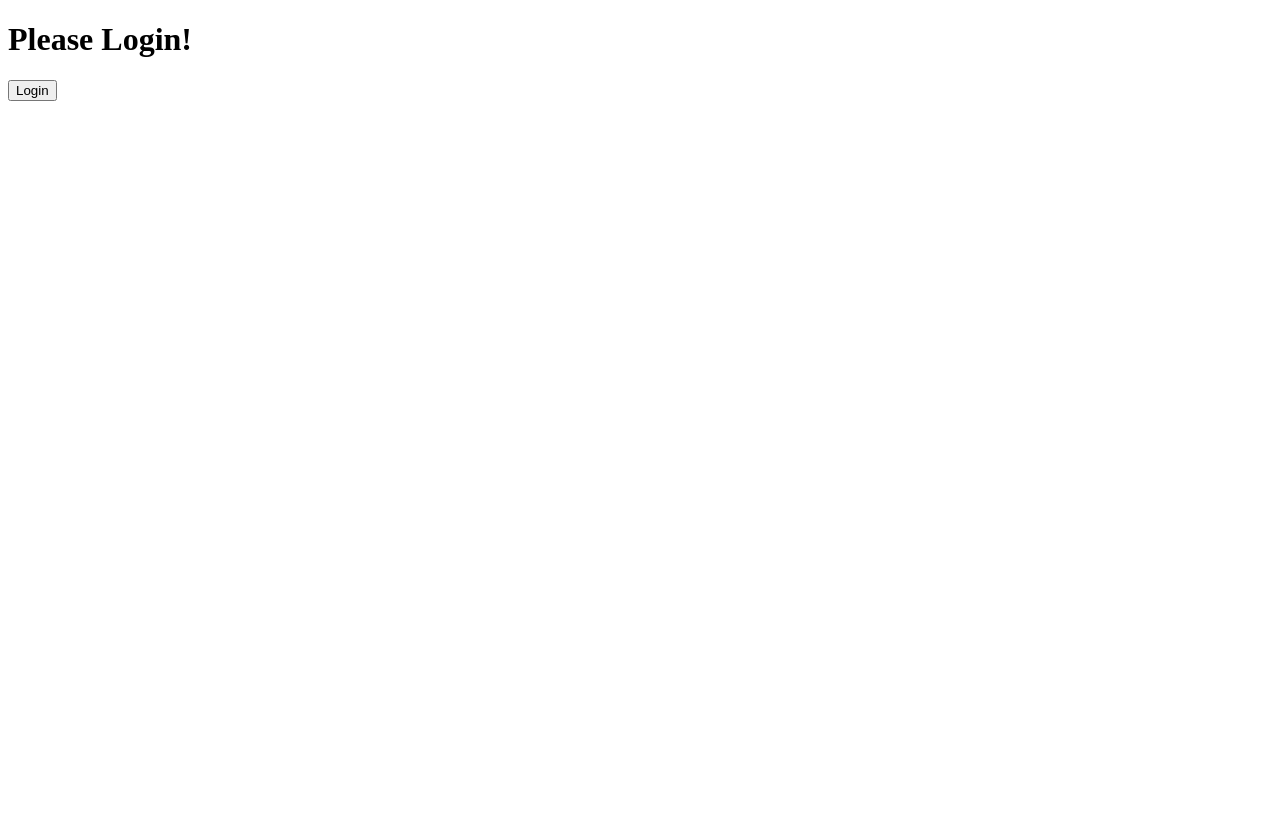
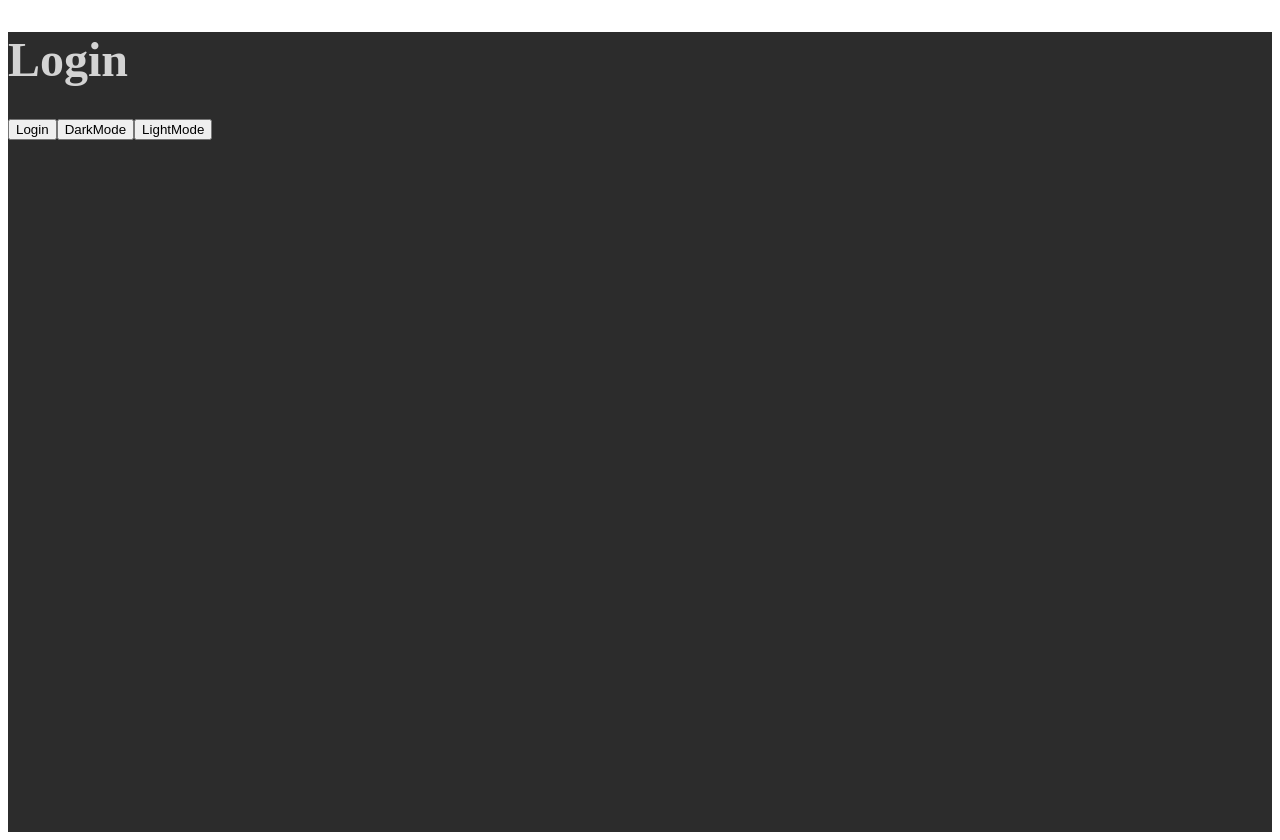
Before and after one commit to geonya/instaclone-web, a React (Create React App) app: page / in a window 1280 px wide. Both pictures are taken after a click on the button "Logout". Before the commit the page ends 800 px from the top, so only its background shows below. Built offline with nearby package versions, Linux system fonts and the light colour scheme.

Commit message:
styled-components : Theme Provider

```diff
--- a/src/App.tsx
+++ b/src/App.tsx
@@ -1,19 +1,32 @@
 import { useReactiveVar } from "@apollo/client";
 import { BrowserRouter, Route, Routes } from "react-router-dom";
-import { isLoggedInVar } from "./apollo";
+import { ThemeProvider } from "styled-components";
+import { darkModeVar, isLoggedInVar } from "./apollo";
 import Home from "./screens/Home";
 import Login from "./screens/Login";
 import NotFound from "./screens/NotFound";
 
+const lightTheme = {
+	fontColor: "#2c2c2c",
+	bgColor: "lightgray",
+};
+const darkTheme = {
+	fontColor: "lightgray",
+	bgColor: "#2c2c2c",
+};
+
 function App() {
 	const isLoggedIn = useReactiveVar(isLoggedInVar);
+	const isDarkMode = useReactiveVar(darkModeVar);
 	return (
+		<ThemeProvider theme={isDarkMode ? darkTheme : lightTheme}>
 			<BrowserRouter basename={process.env.PUBLIC_URL}>
 				<Routes>
 					<Route path="/" element={isLoggedIn ? <Home /> : <Login />} />
 					<Route path="*" element={<NotFound />} />
 				</Routes>
 			</BrowserRouter>
+		</ThemeProvider>
 	);
 }
 
--- a/src/apollo.ts
+++ b/src/apollo.ts
@@ -1,4 +1,4 @@
 import { makeVar } from "@apollo/client";
 
 export const isLoggedInVar = makeVar(true);
-export const isDarkVar = makeVar(false);
+export const darkModeVar = makeVar(true);
--- a/src/screens/Login.tsx
+++ b/src/screens/Login.tsx
@@ -1,11 +1,24 @@
-import { isLoggedInVar } from "../apollo";
+import styled from "styled-components";
+import { darkModeVar, isLoggedInVar } from "../apollo";
+
+const Container = styled.div`
+	height: 100vh;
+	background-color: ${(props) => props.theme.bgColor};
+`;
+
+const Title = styled.h1`
+	font-size: 48px;
+	color: ${(props) => props.theme.fontColor};
+`;
 
 const Login = () => {
 	return (
-		<>
-			<h1>Please Login!</h1>
+		<Container>
+			<Title>Login</Title>
 			<button onClick={() => isLoggedInVar(true)}>Login</button>
-		</>
+			<button onClick={() => darkModeVar(true)}>DarkMode</button>
+			<button onClick={() => darkModeVar(false)}>LightMode</button>
+		</Container>
 	);
 };
 
```
Also changed, not shown: 1 other file (tests, documents, lock files or other folders). Lines whose indentation alone changed are shown as unchanged.
